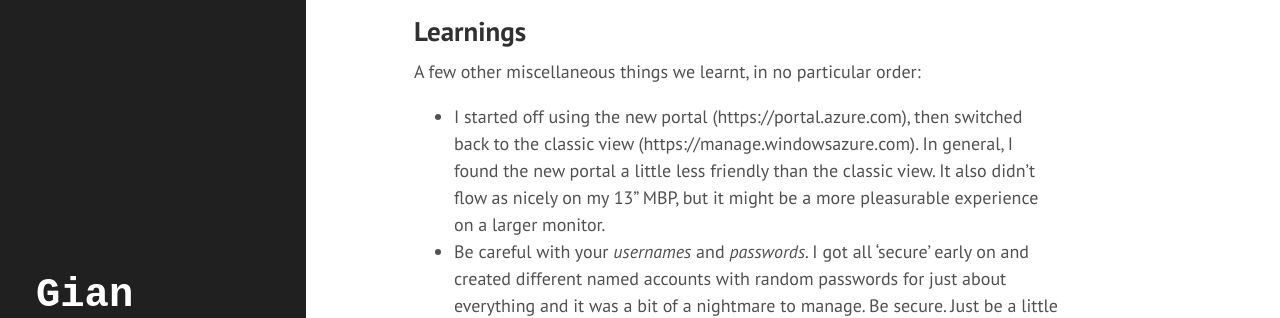
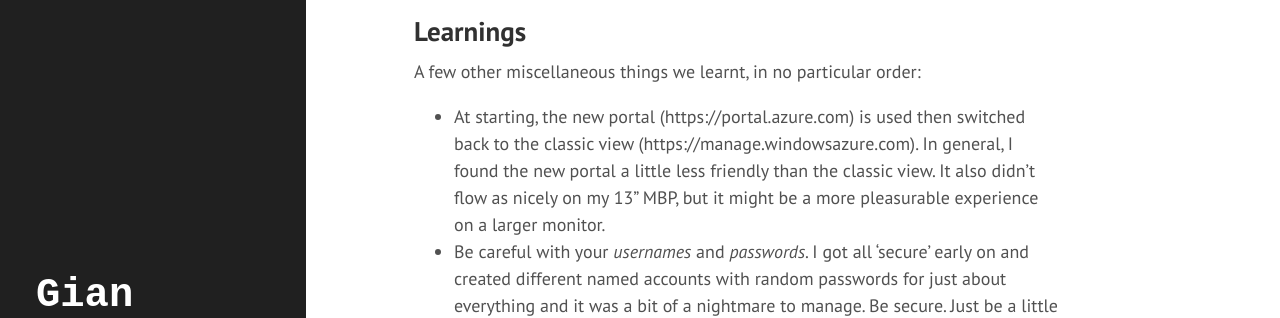
Before and after one commit to GianLorenzetto/GianLorenzetto.github.io-www, a Jekyll site: the page built from preview/azure-teamcity-and-octopusdeploy.md, in a window 1280 px wide and 900 px high, scrolled down 7213 px. Shown: the part 155-473 px from the top of the window. Built offline with Jekyll 4.4.1, drawn with Linux system fonts in a browser that asks for light colours; Markdown is read by kramdown in place of the engine named in the settings; some of the changed text lies outside the part shown.

Commit message:
Make some comments :)

```diff
--- a/preview/azure-teamcity-and-octopusdeploy.md
+++ b/preview/azure-teamcity-and-octopusdeploy.md
@@ -142,7 +142,7 @@ Lastly, be sure to update the _Endpoints_ configuration to add any port exceptio
 
 A few other miscellaneous things we learnt, in no particular order:
 
-* I started off using the new portal (https://portal.azure.com), then switched back to the classic view (https://manage.windowsazure.com). In general, I found the new portal a little less friendly than the classic view. It also didn't flow as nicely on my 13" MBP, but it might be a more pleasurable experience on a larger monitor.
+* At starting, the new portal (https://portal.azure.com) is used then switched back to the classic view (https://manage.windowsazure.com). In general, I found the new portal a little less friendly than the classic view. It also didn't flow as nicely on my 13" MBP, but it might be a more pleasurable experience on a larger monitor.
 * Be careful with your _usernames_ and _passwords_. I got all 'secure' early on and created different named accounts with random passwords for just about everything and it was a bit of a nightmare to manage. Be secure. Just be a little pragmatic and don't go nuts.
 * Save. Don't forget to save in the Azure management portal. What was that? Oh, did you forget to save? Save. Save. Save.
 
```
Also changed, not shown: other parts of preview/azure-teamcity-and-octopusdeploy.md (+4 -4 lines), _drafts/azure-teamcity-and-octopusdeploy---part-2.md (+1 -1 lines), _drafts/azure-teamcity-and-octopusdeploy---part-3.md (+1 -1 lines).
